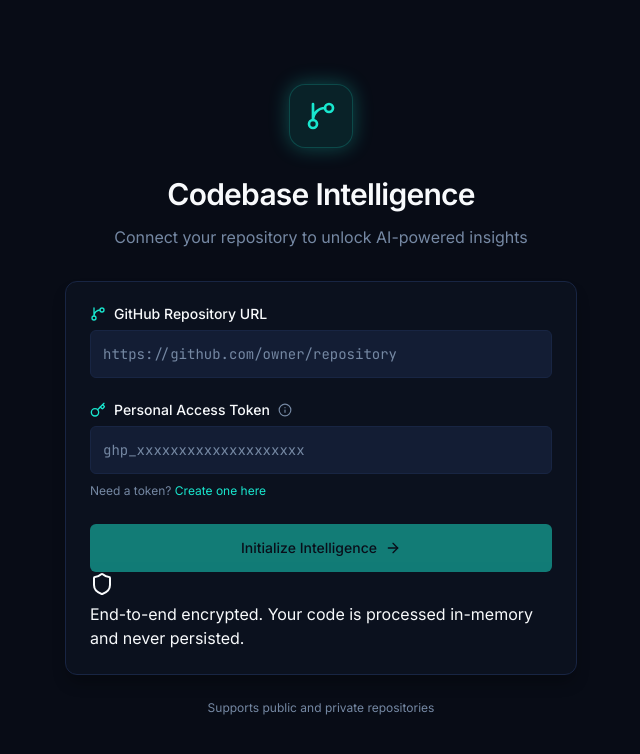
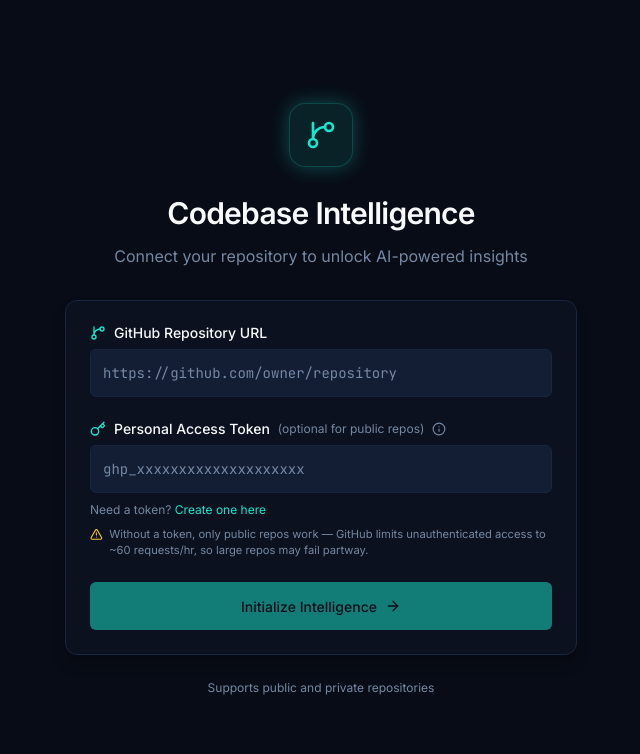
Before and after one commit to nancy-kataria/codebase-intelligence, a Next.js app: page / in a window 1280 px wide. Shown: the top 754 px of the page, without its empty margins (319-959 px from the left). Built offline with nearby package versions, Linux system fonts and the light colour scheme.

Commit message:
added warning for token

```diff
--- a/components/ConfigurationDashboard.tsx
+++ b/components/ConfigurationDashboard.tsx
@@ -1,7 +1,7 @@
 "use client";
 
 import { useState } from "react";
-import { GitBranch, Key, ArrowRight, Shield, Info } from "lucide-react";
+import { GitBranch, Key, ArrowRight, Shield, Info, AlertTriangle } from "lucide-react";
 import { Button } from "@/components/ui/button";
 import { Input } from "@/components/ui/input";
 import { Label } from "@/components/ui/label";
@@ -14,7 +14,7 @@
 
   const handleSubmit = (e: React.FormEvent) => {
     e.preventDefault();
-    if (repoUrl && token) {
+    if (repoUrl && isValidUrl) {
       onSubmit(repoUrl, token);
     }
   };
@@ -72,6 +72,9 @@
               >
                 <Key />
                 Personal Access Token
+                <span className="text-xs text-muted" style={{ fontWeight: 400 }}>
+                  (optional for public repos)
+                </span>
                 <span className="tooltip-trigger">
                   <Info style={{ width: "0.875rem", height: "0.875rem", color: "var(--muted-fg)" }} />
                   <span className="tooltip-content">
@@ -100,12 +103,23 @@
                   Create one here
                 </a>
               </p>
+
+              {!token.trim() && (
+                <div className="token-warning" role="status">
+                  <AlertTriangle />
+                  <span>
+                    Without a token, only public repos work — GitHub limits
+                    unauthenticated access to ~60 requests/hr, so large repos may
+                    fail partway.
+                  </span>
+                </div>
+              )}
             </div>
 
             {/* Submit Button */}
             <Button
               type="submit"
-              disabled={!repoUrl || !token || !isValidUrl}
+              disabled={!repoUrl || !isValidUrl}
               variant="outline"
               size="default"
               className="btn btn-primary btn-lg btn-full"
@@ -118,15 +132,6 @@
                 />
             </Button>
           </form>
-
-          {/* Security Note */}
-          <div className="security-note">
-            <Shield className="w-4 h-4 text-terminal-green flex-shrink-0" />
-              <p>
-                End-to-end encrypted. Your code is processed in-memory and never
-                persisted.
-              </p>
-          </div>
         </div>
 
         {/* Footer */}
```
